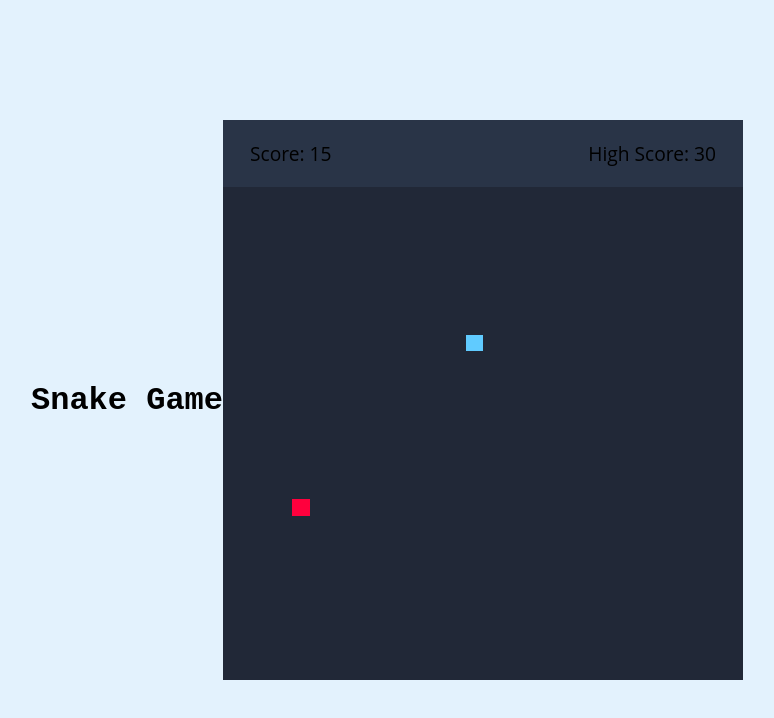
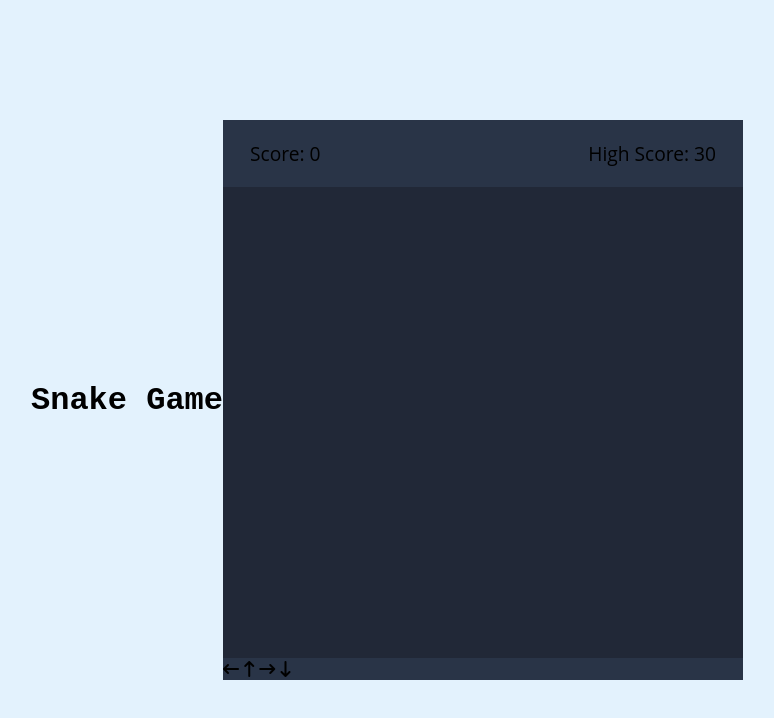
Before and after one commit to Ebanyyy/Week7_asg, a plain HTML site: page index.html in a window 1280 px wide. Shown: the whole page, without its empty margins (253-1027 px from the left). Drawn offline with Linux system fonts and the light colour scheme.

Commit message:
index.html

```diff
--- a/index.html
+++ b/index.html
@@ -2,22 +2,29 @@
 <html>
 <head>
 	<meta charset="utf-8">
-	<meta name="viewport" content="width=device-width, initial-scale=1">
 	<title>Snake Game</title>
 	<link rel="stylesheet" href="snake.css">
+	<meta name="viewport" content="width=device-width, initial-scale=1">
+	<link rel="stylesheet" href="https://cdnjs.cloudflare.com/ajax/libs/font-awesome/6.3.0/css/all.min.css">
 	<script scr="snake.js" defer></script>
 </head>
 <body cz-shortcut-listen="true">
 	<h1>Snake Game</h1>
 	<div class="wrapper">
 		<div class ="game-details">
-			<span class="score">Score: 15</span>
+			<span class="score">Score: 0</span>
 			<span class="high-score">High Score: 30</span>
 		</div>
-		<div class="play-board">
-			<div class="food" style="grid-area: 20 / 5"></div>
-			<div class="head" style="grid-area: 10 / 15"></div>
+		<div class="play-board"></div>
+		<div class="controls">
+			<i class="fa-solid fa-arrow-left-long"></i>
+			<i class="fa-solid fa-arrow-up-long"></i>
+			<i class="fa-solid fa-arrow-right-long"></i>
+			<i class="fa-solid fa-arrow-down-long"></i>
 		</div>
+			<!-- <div class="food" style="grid-area: 20 / 5"></div> -->
+			<!-- <div class="head" style="grid-area: 10 / 15"></div> -->
+
 	</div>
 </body>
 </html>
```
